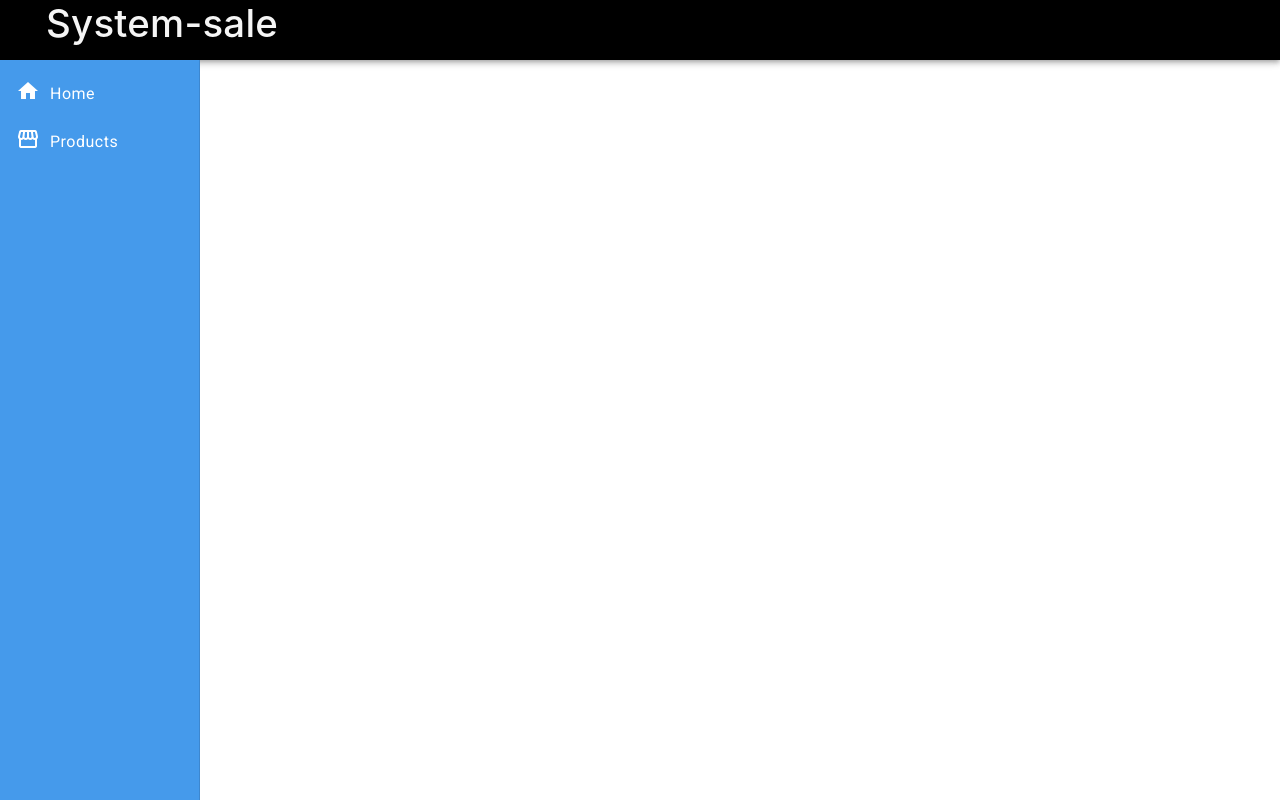
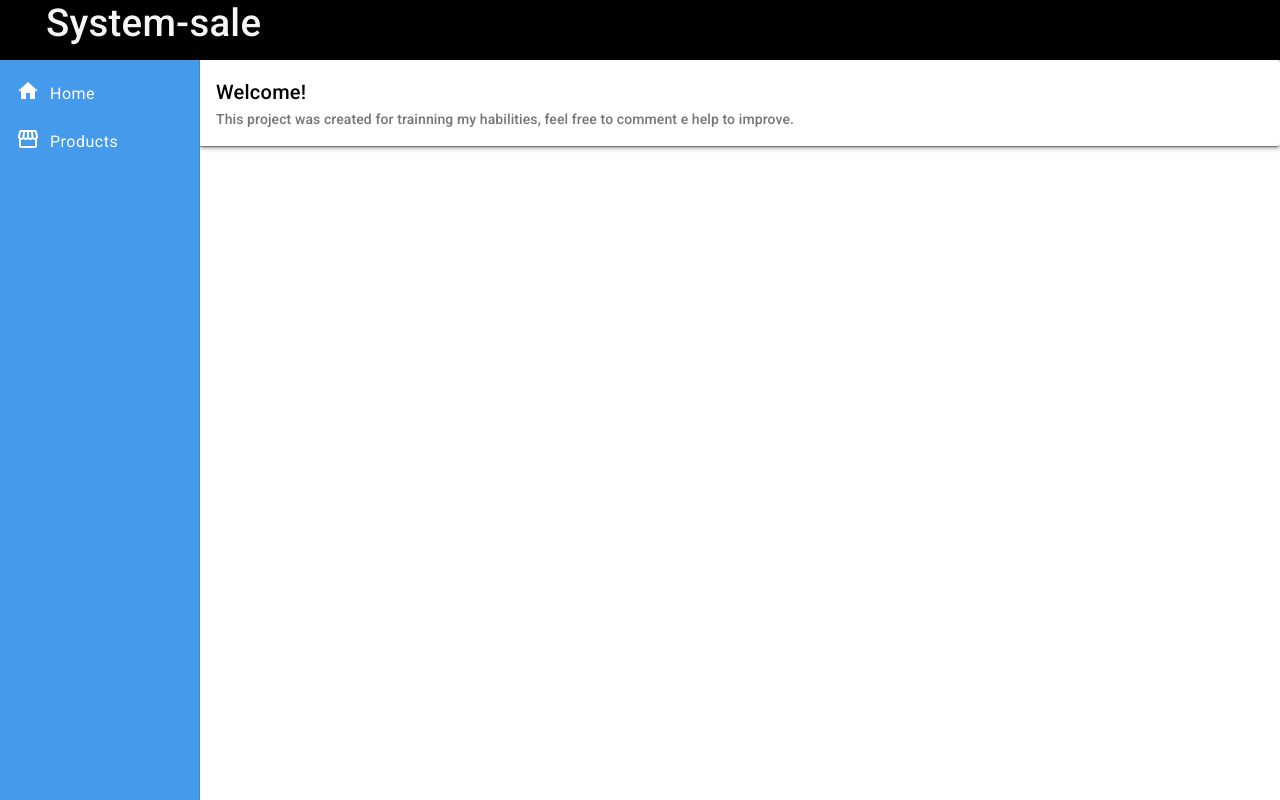
Before and after one commit to InsaneProgZ/sale-system-frontend, an Angular app: page / in a window 1280 px wide. Built offline with nearby package versions, Linux system fonts and the light colour scheme.

Commit message:
Home working fine with angular 9  (with bug, cant put home inside navside-content)

```diff
--- a/src/app/app.component.html
+++ b/src/app/app.component.html
@@ -1,2 +1,3 @@
 <app-header></app-header>
 <app-nav></app-nav>
+<app-home></app-home>
--- a/src/app/components/template/header/header.component.html
+++ b/src/app/components/template/header/header.component.html
@@ -1,4 +1,4 @@
-<mat-toolbar class="header mat-elevation-z4">
+<mat-toolbar class="header mat-elevation-z8">
     <span class="logo">
         System-sale
     </span>
--- a/src/app/components/template/header/header.component.scss
+++ b/src/app/components/template/header/header.component.scss
@@ -1,12 +1,5 @@
-* {
-    padding: 0;
-    font-family: "Poppins", -apple-system, BlinkMacSystemFont, "Segoe UI", Roboto,
-    "Helvetica Neue", Arial, sans-serif, "Apple Color Emoji", "Segoe UI Emoji",
-    "Segoe UI Symbol", "Noto Color Emoji";
-}
-
 .header {
-    background-color: rgba(0, 0, 0, 1);
+    background-color: rgb(0, 0, 0);
     height: 60px;
 }
 
--- a/src/app/components/template/nav/nav.component.scss
+++ b/src/app/components/template/nav/nav.component.scss
@@ -2,6 +2,7 @@
   background-color: rgb(69, 154, 235);
   width: 200px;
 }
+
 .items {
   color: white;
   display: flex;
--- /dev/null
+++ b/src/app/view/home/home.component.html
@@ -0,0 +1,7 @@
+<mat-card>
+    <mat-card-content class="card mat-elevation-z3">
+        <mat-card-title>Welcome!</mat-card-title>
+        <mat-card-subtitle>This project was created for trainning my habilities, feel free to comment e help to
+            improve.</mat-card-subtitle>
+    </mat-card-content>
+</mat-card>
--- /dev/null
+++ b/src/app/view/home/home.component.scss
@@ -0,0 +1,3 @@
+.card {
+    margin-left: 200px;
+}
```
Also changed, not shown: src/app/app.module.ts (+6 -2 lines), src/app/view/home/home.component.ts (added, +10 -0 lines).
